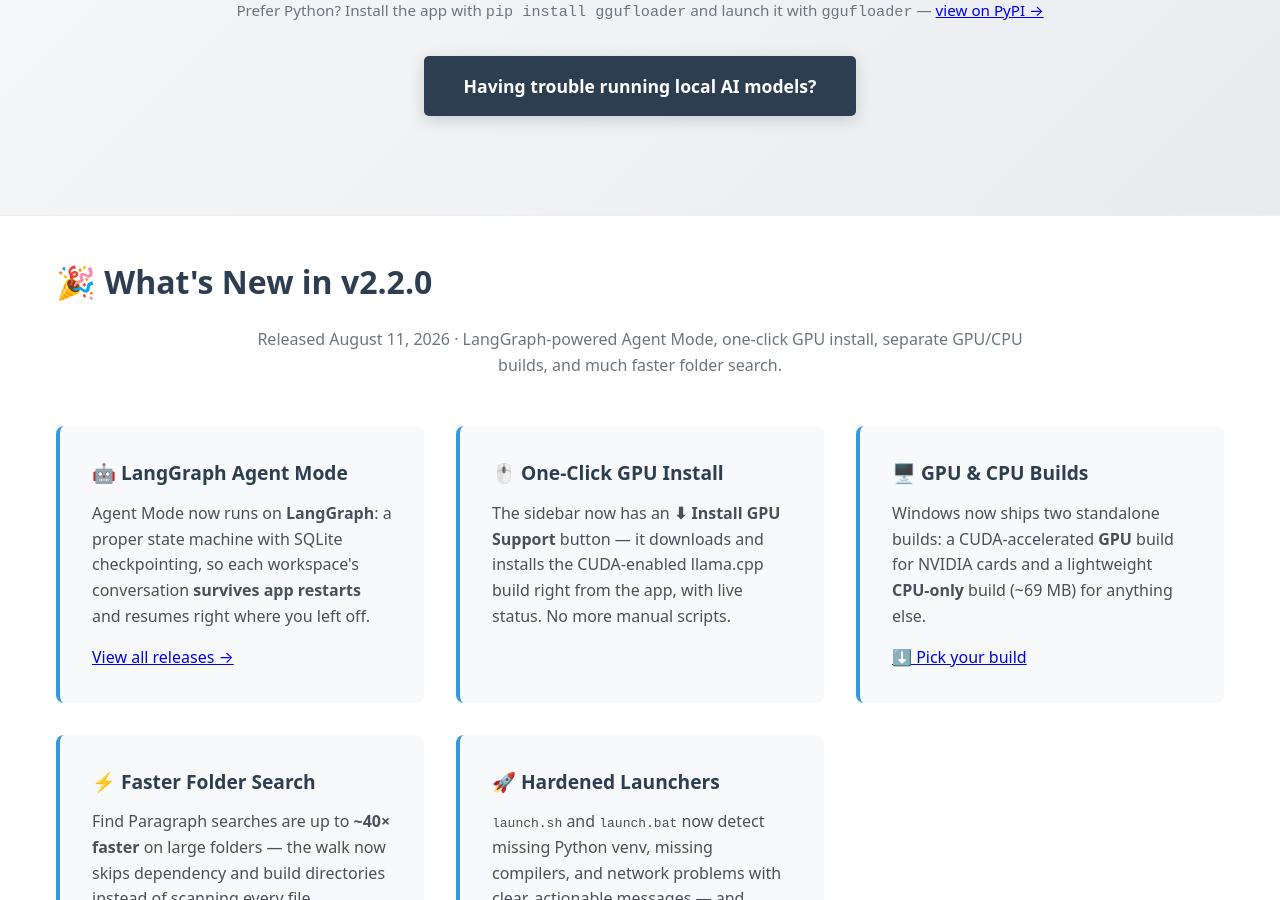
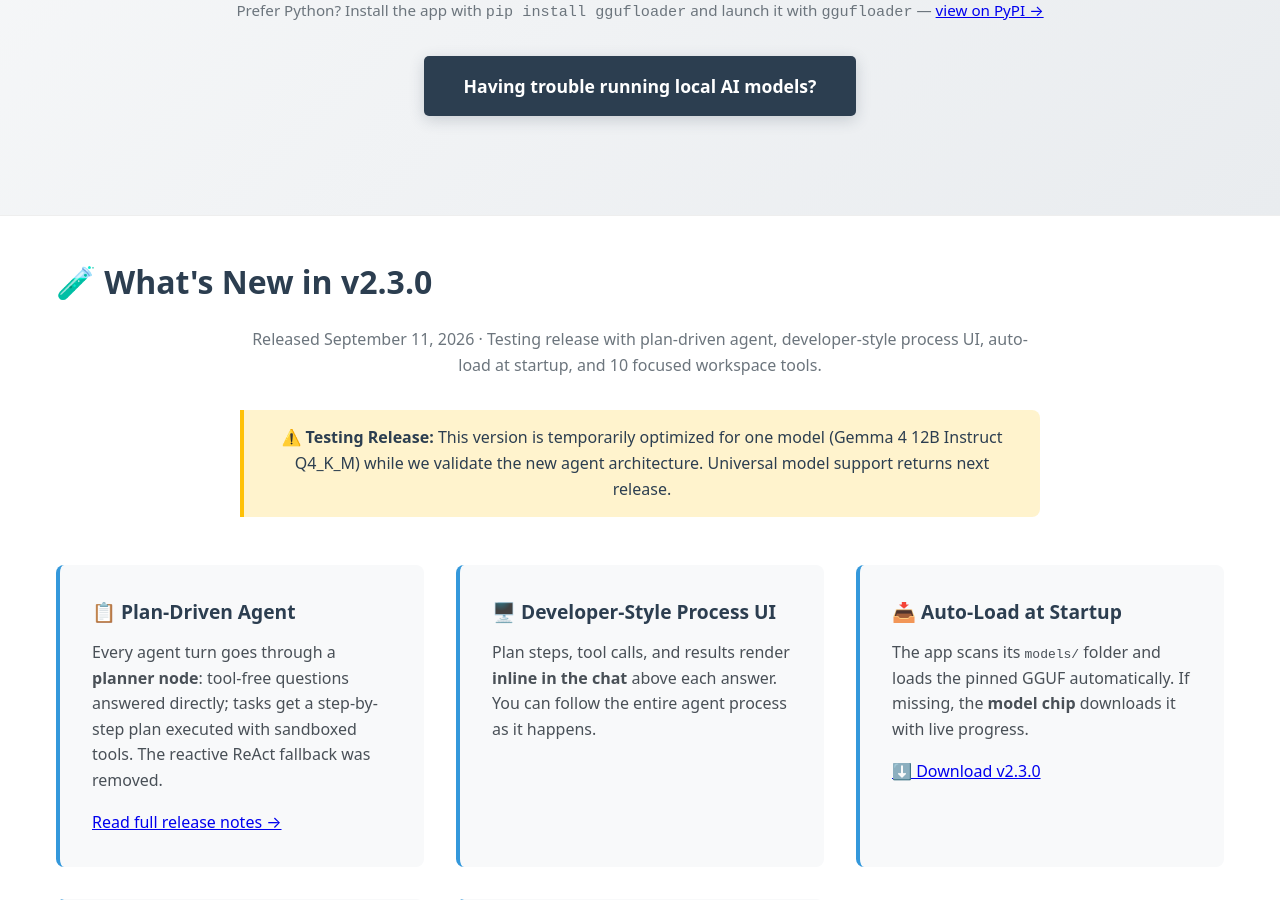
Before and after one commit to GGUFloader/ggufloader.github.io, a Jekyll site: the page index.html, which Jekyll copies as it is, in a window 1280 px wide and 900 px high, scrolled down 493 px. Built offline with Jekyll 4.4.1, drawn with Linux system fonts in a browser that asks for light colours; some of the changed text lies outside the part shown.

Commit message:
feat: update home page with v2.3.0 release and download links
Updates the home page to feature v2.3.0:
- What's New section now highlights v2.3.0 features (plan-driven
  agent, process UI, auto-load, reliable answers, 10 tools)
- Download section updated with v2.3.0 links (CPU ~145MB, GPU ~930MB,
  Linux ~50MB)
- Removed pip/PyPI download option (React frontend can't be pip installed)
- Added "All Versions" card linking to GitHub releases
- Updated JSON-LD schema to v2.3.0

🤖 Generated with Codebuff
Co-Authored-By: Codebuff <noreply@codebuff.com>

```diff
--- a/index.html
+++ b/index.html
@@ -1445,13 +1445,13 @@
         "description": "Enterprise-grade local AI deployment platform for Windows, MacOS, Linux. Run Mistral, LLaMA, and DeepSeek models offline without Python.",
         "applicationCategory": "DeveloperApplication",
         "operatingSystem": ["Windows", "macOS", "Linux"],
-        "softwareVersion": "2.2.0",
-        "releaseNotes": "v2.2.0 - Separate GPU and CPU builds for Windows, ~40x faster folder search, and hardened cross-platform launchers",
-        "downloadUrl": "https://github.com/GGUFloader/gguf-loader/releases/download/v2.2.0/GGUFLoader_v2.2.0_CPU.exe",
+        "softwareVersion": "2.3.0",
+        "releaseNotes": "v2.3.0 - Testing release with plan-driven agent, developer-style process UI, auto-load at startup",
+        "downloadUrl": "https://github.com/GGUFloader/gguf-loader/releases/download/v2.3.0/GGUFLoader_v2.3.0_CPU.exe",
         "installUrl": "https://github.com/GGUFloader/gguf-loader/releases",
-        "softwareRequirements": "Windows 10/11, Linux (x86_64), or macOS; 4 GB RAM minimum, 8 GB recommended",
-        "memoryRequirements": "4GB minimum, 8GB recommended",
-        "storageRequirements": "2GB free space for models",
+        "softwareRequirements": "Windows 10/11, Linux (x86_64), or macOS; 32 GB RAM minimum recommended",
+        "memoryRequirements": "32GB minimum recommended",
+        "storageRequirements": "8GB free space for models",
         "processorRequirements": "Modern x64 processor",
         "programmingLanguage": "Python",
         "runtimePlatform": "Python 3.8+",
@@ -2283,30 +2283,31 @@
         <!-- What's New Section -->
         <section id="whats-new" class="section" aria-labelledby="whats-new-heading">
             <div class="container">
-                <h2 id="whats-new-heading">🎉 What's New in v2.2.0</h2>
-                <p style="text-align: center; color: #6c757d; max-width: 800px; margin: 0 auto 2rem auto;">Released August 11, 2026 · LangGraph-powered Agent Mode, one-click GPU install, separate GPU/CPU builds, and much faster folder search.</p>
+                <h2 id="whats-new-heading">🧪 What's New in v2.3.0</h2>
+                <p style="text-align: center; color: #6c757d; max-width: 800px; margin: 0 auto 2rem auto;">Released September 11, 2026 · Testing release with plan-driven agent, developer-style process UI, auto-load at startup, and 10 focused workspace tools.</p>
+                <blockquote style="text-align: center; background: #fff3cd; border-left: 4px solid #ffc107; padding: 15px 20px; border-radius: 0 8px 8px 0; margin: 0 auto 2rem auto; max-width: 800px;">⚠️ <strong>Testing Release:</strong> This version is temporarily optimized for one model (Gemma 4 12B Instruct Q4_K_M) while we validate the new agent architecture. Universal model support returns next release.</blockquote>
                 <div class="features-grid">
                     <div class="feature-card">
-                        <h3 style="font-size: 1.2rem; margin-bottom: 0.75rem;">🤖 LangGraph Agent Mode</h3>
-                        <p style="color: #495057; line-height: 1.6;">Agent Mode now runs on <strong>LangGraph</strong>: a proper state machine with SQLite checkpointing, so each workspace's conversation <strong>survives app restarts</strong> and resumes right where you left off.</p>
-                        <p style="margin-top: 1rem;"><a href="https://github.com/GGUFloader/gguf-loader/releases" target="_blank" rel="noopener noreferrer">View all releases →</a></p>
+                        <h3 style="font-size: 1.2rem; margin-bottom: 0.75rem;">📋 Plan-Driven Agent</h3>
+                        <p style="color: #495057; line-height: 1.6;">Every agent turn goes through a <strong>planner node</strong>: tool-free questions answered directly; tasks get a step-by-step plan executed with sandboxed tools. The reactive ReAct fallback was removed.</p>
+                        <p style="margin-top: 1rem;"><a href="gguf-loader-2-3-0-release-notes.html">Read full release notes →</a></p>
                     </div>
                     <div class="feature-card">
-                        <h3 style="font-size: 1.2rem; margin-bottom: 0.75rem;">🖱️ One-Click GPU Install</h3>
-                        <p style="color: #495057; line-height: 1.6;">The sidebar now has an <strong>⬇ Install GPU Support</strong> button — it downloads and installs the CUDA-enabled llama.cpp build right from the app, with live status. No more manual scripts.</p>
+                        <h3 style="font-size: 1.2rem; margin-bottom: 0.75rem;">🖥️ Developer-Style Process UI</h3>
+                        <p style="color: #495057; line-height: 1.6;">Plan steps, tool calls, and results render <strong>inline in the chat</strong> above each answer. You can follow the entire agent process as it happens.</p>
                     </div>
                     <div class="feature-card">
-                        <h3 style="font-size: 1.2rem; margin-bottom: 0.75rem;">🖥️ GPU &amp; CPU Builds</h3>
-                        <p style="color: #495057; line-height: 1.6;">Windows now ships two standalone builds: a CUDA-accelerated <strong>GPU</strong> build for NVIDIA cards and a lightweight <strong>CPU-only</strong> build (~69 MB) for anything else.</p>
-                        <p style="margin-top: 1rem;"><a href="#download">⬇️ Pick your build</a></p>
+                        <h3 style="font-size: 1.2rem; margin-bottom: 0.75rem;">📥 Auto-Load at Startup</h3>
+                        <p style="color: #495057; line-height: 1.6;">The app scans its <code>models/</code> folder and loads the pinned GGUF automatically. If missing, the <strong>model chip</strong> downloads it with live progress.</p>
+                        <p style="margin-top: 1rem;"><a href="#download">⬇️ Download v2.3.0</a></p>
                     </div>
                     <div class="feature-card">
-                        <h3 style="font-size: 1.2rem; margin-bottom: 0.75rem;">⚡ Faster Folder Search</h3>
-                        <p style="color: #495057; line-height: 1.6;">Find Paragraph searches are up to <strong>~40× faster</strong> on large folders — the walk now skips dependency and build directories instead of scanning every file.</p>
+                        <h3 style="font-size: 1.2rem; margin-bottom: 0.75rem;">🧹 Reliable Final Answers</h3>
+                        <p style="color: #495057; line-height: 1.6;">Stray tool-call JSON and stale status text (like "Planning...") are scrubbed from the live stream and final replies.</p>
                     </div>
                     <div class="feature-card">
-                        <h3 style="font-size: 1.2rem; margin-bottom: 0.75rem;">🚀 Hardened Launchers</h3>
-                        <p style="color: #495057; line-height: 1.6;"><code>launch.sh</code> and <code>launch.bat</code> now detect missing Python venv, missing compilers, and network problems with clear, actionable messages — and install the prebuilt CPU wheel automatically.</p>
+                        <h3 style="font-size: 1.2rem; margin-bottom: 0.75rem;">🔧 10 Focused Workspace Tools</h3>
+                        <p style="color: #495057; line-height: 1.6;">Memory and meta tools removed. The agent uses 10 focused tools: list, read, write, edit, move, search, run_command, run_python, git, and glob.</p>
                     </div>
                 </div>
             </div>
@@ -2376,18 +2377,19 @@
         <!-- Download Section -->
         <section id="download" class="download-section section" aria-labelledby="download-heading">
             <div class="container">
-                <h2 id="download-heading">Download GGUF Loader</h2>
+                <h2 id="download-heading">Download GGUF Loader v2.3.0</h2>
+                <p style="text-align: center; color: #6c757d; max-width: 800px; margin: 0 auto 2rem auto;">Testing release with plan-driven agent. Choose the build for your platform.</p>
                 <div class="download-content">
                     <article class="download-option">
                         <h3><span aria-hidden="true">🪟</span> Windows</h3>
-                        <p>Standalone executable with Agentic Mode. No dependencies needed. Choose the CPU-only build (~69 MB) or the CUDA-accelerated GPU build (~854 MB) for NVIDIA cards.</p>
-                        <a href="https://github.com/GGUFloader/gguf-loader/releases/download/v2.2.0/GGUFLoader_v2.2.0_CPU.exe"
+                        <p>Standalone executable with plan-driven agent. No dependencies needed. Choose the CPU-only build (~145 MB) or the CUDA-accelerated GPU build (~930 MB) for NVIDIA cards.</p>
+                        <a href="https://github.com/GGUFloader/gguf-loader/releases/download/v2.3.0/GGUFLoader_v2.3.0_CPU.exe"
                             class="download-button">
-                            Download GGUF Loader v2.2.0 for Windows (CPU)
+                            Download GGUF Loader v2.3.0 for Windows (CPU)
                         </a>
-                        <a href="https://github.com/GGUFloader/gguf-loader/releases/download/v2.2.0/GGUFLoader_v2.2.0_GPU.exe"
+                        <a href="https://github.com/GGUFloader/gguf-loader/releases/download/v2.3.0/GGUFLoader_v2.3.0_GPU.exe"
                             class="download-button" style="margin-top: 0.75rem;">
-                            Download GGUF Loader v2.2.0 for Windows (GPU)
+                            Download GGUF Loader v2.3.0 for Windows (GPU)
                         </a>
                     </article>
                     <article class="download-option">
@@ -2397,28 +2399,25 @@
                             class="download-button">
                             Download ZIP for macOS
                         </a>
-                        <p style="margin-top: 1rem; font-size: 0.9rem; color: #6c757d;">Or install via pip:</p>
-                        <div class="code-block"><code>pip install ggufloader</code></div>
                     </article>
                     <article class="download-option">
                         <h3><span aria-hidden="true">🐧</span> Linux</h3>
                         <p>Prebuilt standalone binary for x86_64 (CPU). No dependencies needed.</p>
-                        <a href="https://github.com/GGUFloader/gguf-loader/releases/download/v2.2.0/GGUFLoader_v2.2.0_linux_x86_64_CPU"
+                        <a href="https://github.com/GGUFloader/gguf-loader/releases/download/v2.3.0/GGUFLoader_v2.3.0_linux_x86_64_CPU"
                             class="download-button">
-                            Download GGUF Loader v2.2.0 for Linux
+                            Download GGUF Loader v2.3.0 for Linux
                         </a>
                         <p style="margin-top: 1rem; font-size: 0.9rem; color: #6c757d;">Make it executable and run:</p>
-                        <div class="code-block"><code>chmod +x GGUFLoader_v2.2.0_linux_x86_64_CPU &amp;&amp; ./GGUFLoader_v2.2.0_linux_x86_64_CPU</code></div>
+                        <div class="code-block"><code>chmod +x GGUFLoader_v2.3.0_linux_x86_64_CPU &amp;&amp; ./GGUFLoader_v2.3.0_linux_x86_64_CPU</code></div>
                     </article>
                     <article class="download-option">
-                        <h3><span aria-hidden="true">🐍</span> Python (all platforms)</h3>
-                        <p>Prefer the pip package? If you have Python 3.10+ installed, install GGUF Loader on Windows, macOS, or Linux in one command.</p>
-                        <div class="code-block"><code>pip install ggufloader</code></div>
-                        <p style="margin-top: 1rem; font-size: 0.9rem; color: #6c757d;">Then launch the app with:</p>
-                        <div class="code-block"><code>ggufloader</code></div>
-                        <p style="margin-top: 1rem; font-size: 0.9rem; color: #6c757d;">
-                            <a href="https://pypi.org/project/ggufloader/" target="_blank" rel="noopener noreferrer">View on PyPI →</a>
-                        </p>
+                        <h3><span aria-hidden="true">🔗</span> All Versions</h3>
+                        <p>Looking for a different version? View all releases on GitHub.</p>
+                        <a href="https://github.com/GGUFloader/gguf-loader/releases"
+                            class="download-button" style="background: #6c757d;">
+                            View All Releases on GitHub
+                        </a>
+                        <p style="margin-top: 1rem; font-size: 0.9rem; color: #6c757d;">v2.2.0 (stable) and v2.3.0 (testing) available.</p>
                     </article>
             </div>
         </section>
```
